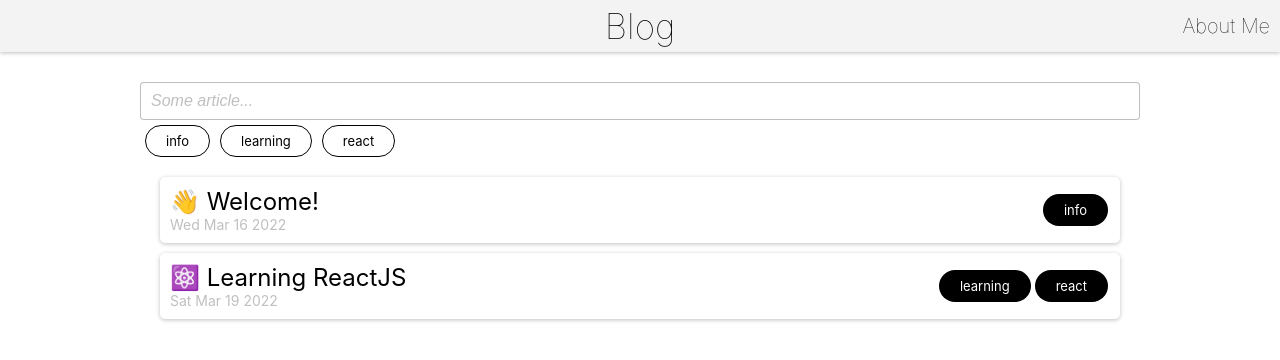
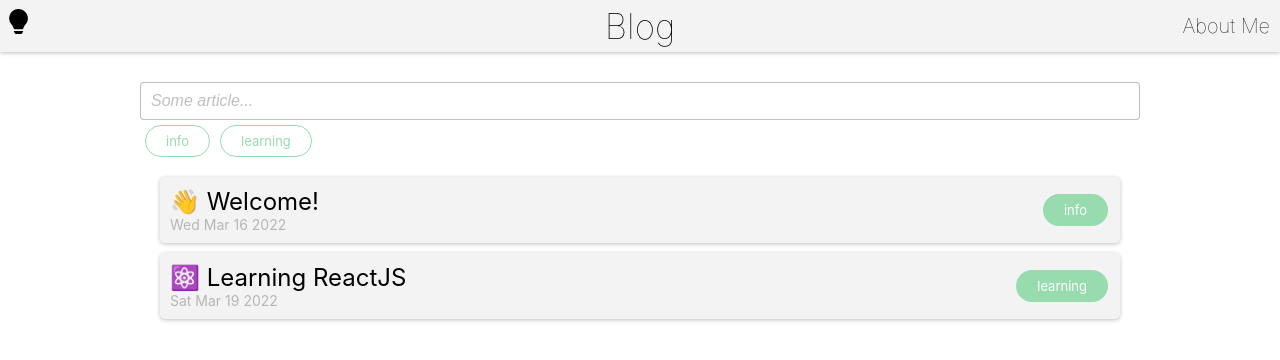
Before and after one commit to DrBaxR/blog, a React (Create React App) app: page /articles in a window 1280 px wide. Shown: the top 360 px of the page. Built offline with nearby package versions, Linux system fonts and the light colour scheme.

Commit message:
Dark theme toggle

```diff
--- a/package.json
+++ b/package.json
@@ -12,6 +12,7 @@
     "@types/react-dom": "^17.0.13",
     "react": "^17.0.2",
     "react-dom": "^17.0.2",
+    "react-icons": "^4.3.1",
     "react-router-dom": "^6.2.2",
     "react-scripts": "5.0.0",
     "react-syntax-highlighter": "^15.5.0",
--- a/src/components/article/Welcome.tsx
+++ b/src/components/article/Welcome.tsx
@@ -26,6 +26,7 @@ export const Welcome: React.FC = () => {
         <p>An area that is going to hold code in it, not much more to say about this one... Here{'\''}s an example:</p>
         <CodeArea
           code={codeSample}
+          language='typescript'
         />
       </Section>
       <Section title='Extra Information Areas'>
--- a/src/components/articles/ArticleCard.css
+++ b/src/components/articles/ArticleCard.css
@@ -2,6 +2,7 @@
   display: flex;
   padding: 10px;
   border-radius: 5px;
+  background-color: var(--secondary);
 }
 
 .article-card-component .header {
--- a/src/components/articles/ArticlesList.css
+++ b/src/components/articles/ArticlesList.css
@@ -1,11 +1,13 @@
 .articles-list-component {
   flex: 1;
+  background-color: var(--primary);
+  color: var(--on-primary);
+
   overflow: auto;
   background: /* Shadow covers */
-  linear-gradient(white 30%, rgba(255, 255, 255, 0)), linear-gradient(rgba(255, 255, 255, 0), white 70%) 0 100%, /* Shadows */
+  linear-gradient(var(--primary) 30%, rgba(255, 255, 255, 0)), linear-gradient(rgba(255, 255, 255, 0), var(--primary) 70%) 0 100%, /* Shadows */
   radial-gradient(farthest-side at 50% 0, rgba(0, 0, 0, .2), rgba(0, 0, 0, 0)), radial-gradient(farthest-side at 50% 100%, rgba(0, 0, 0, .2), rgba(0, 0, 0, 0)) 0 100%;
   background-repeat: no-repeat;
-  background-color: white;
   background-size: 100% 40px, 100% 40px, 100% 14px, 100% 14px;
   /* Opera doesn't support this in the shorthand */
   background-attachment: local, local, scroll, scroll;
--- a/src/components/articles/ArticlesSearch.css
+++ b/src/components/articles/ArticlesSearch.css
@@ -13,6 +13,8 @@
   display: flex;
 }
 .articles-search-component .search-box input {
+  background-color: var(--primary);
+  color: var(--on-primary);
   flex: 1;
   height: 36px;
   border: 1px solid var(--border);
--- a/src/components/common/CodeArea.css
+++ b/src/components/common/CodeArea.css
@@ -1,11 +1,11 @@
 .code-area-component {
-  background-color: var(--secondary);
+  background-color: rgb(28, 29, 33);
+  border: 1px solid var(--secondary);
   font-family: 'Courier New', Courier, monospace;
   border-radius: 10px;
   padding: 10px;
 }
 
 .code-area-component pre {
-  background-color: rgba(0, 0, 0, 0) !important;
   margin: 0;
 }
--- a/src/components/common/CodeArea.tsx
+++ b/src/components/common/CodeArea.tsx
@@ -1,17 +1,18 @@
 import React from 'react';
 import SyntaxHighlighter from 'react-syntax-highlighter';
-import { a11yLight } from 'react-syntax-highlighter/dist/esm/styles/hljs';
+import { anOldHope } from 'react-syntax-highlighter/dist/esm/styles/hljs';
 
 import './CodeArea.css';
 
 interface Props {
   code: string,
+  language: string,
 }
 
 export const CodeArea: React.FC<Props> = ({ code }) => {
   return (
     <div className='code-area-component'>
-      <SyntaxHighlighter language='javascript' style={a11yLight}>
+      <SyntaxHighlighter language='javascript' style={anOldHope}>
         {code}
       </SyntaxHighlighter>
     </div>
--- a/src/components/common/data/articles.tsx
+++ b/src/components/common/data/articles.tsx
@@ -22,7 +22,7 @@ const articles: Article[] = [
     name: 'learning-react-js',
     title: '⚛️ Learning ReactJS',
     date: new Date(),
-    tags: [Tags.learning, Tags.react],
+    tags: [Tags.learning],
     component: <Welcome />,
   },
 ];
--- a/src/components/core/App.css
+++ b/src/components/core/App.css
@@ -3,10 +3,13 @@
   height: 100vh;
   display: flex;
   flex-direction: column;
+  background-color: var(--primary);
+  color: var(--on-primary)
 }
 
 .app-component .nav {
   background-color: var(--secondary);
+  color: var(--on-secondary);
   width: 100%;
   height: 52px;
   font-size: 35px;
@@ -15,6 +18,17 @@
   display: grid;
   grid-template-columns: 1fr 1fr 1fr;
   grid-template-areas: "left center right";
+}
+
+.app-component .actions {
+  grid-area: left;
+}
+
+.app-component .actions .theme-button {
+  background-color: rgba(0, 0, 0, 0);
+  border: none;
+  color: var(--on-secondary);
+  cursor: pointer;
 }
 
 .app-component .view {
@@ -26,7 +40,16 @@
   overflow-y: hidden;
 }
 
-.app-component .nav .link {
+.nav .link:link {
+  text-decoration: none;
+  color: var(--on-secondary);
+}
+
+.nav .link:active {
+  color: var(--on-secondary);
+}
+
+.nav .link:visited {
   color: var(--on-secondary);
 }
 
--- a/src/components/core/App.tsx
+++ b/src/components/core/App.tsx
@@ -1,9 +1,19 @@
-import React from 'react';
+import React, { useEffect, useState } from 'react';
 import { Link, Outlet, useLocation } from 'react-router-dom';
+import { BsLightbulbFill, BsLightbulbOffFill } from 'react-icons/bs';
 import './App.css';
 
 function App () {
   const location = useLocation();
+  const [darkThemeEnabled, setDarkThemeEnabled] = useState(() => {
+    const enabled = localStorage.getItem('darkTheme');
+
+    return enabled !== null ? JSON.parse(enabled) as boolean : false;
+  });
+
+  useEffect(() => {
+    localStorage.setItem('darkTheme', `${darkThemeEnabled}`);
+  }, [darkThemeEnabled]);
 
   const hasFirstPathSegment = (segment: string): boolean => {
     return location.pathname.split('/')[1] === segment;
@@ -11,8 +21,16 @@ function App () {
 
   // TODO: extract nav in component
   return (
-    <div className='app-component'>
+    <div className={`app-component ${darkThemeEnabled ? 'dark' : ''}`}>
       <div className='nav shadow'>
+        <div className='actions'>
+          <button
+            onClick={() => setDarkThemeEnabled(prev => !prev)}
+            className='theme-button'
+          >
+            {darkThemeEnabled ? <BsLightbulbOffFill size='25px' /> : <BsLightbulbFill size='25px' />}
+          </button>
+        </div>
         <div className={hasFirstPathSegment('articles') ? 'center' : 'right'}>
           <Link
             className='link'
--- a/src/index.css
+++ b/src/index.css
@@ -1,11 +1,22 @@
 :root {
   --primary: #fff;
   --secondary: #f3f3f3;
-  --accent: 0, 0, 0;
+  --accent: 151, 219, 174;
   --on-primary: #000;
   --on-accent: #fff;
   --shadow: rgba(0, 0, 0, 0.25);
   --border: rgba(0, 0, 0, 0.25);
+}
+
+.dark {
+  --primary: #0d1117;
+  --secondary: #161b22;
+  --accent: 104, 180, 129;
+  --on-primary: rgb(214, 214, 214);
+  --on-secondary: rgb(214, 214, 214);
+  --on-accent: #000;
+  --shadow: rgb(14, 14, 14);
+  --border: rgb(119, 119, 119);
 }
 
 .shadow {
```
Also changed, not shown: 1 other file (tests, documents, lock files or other folders).
